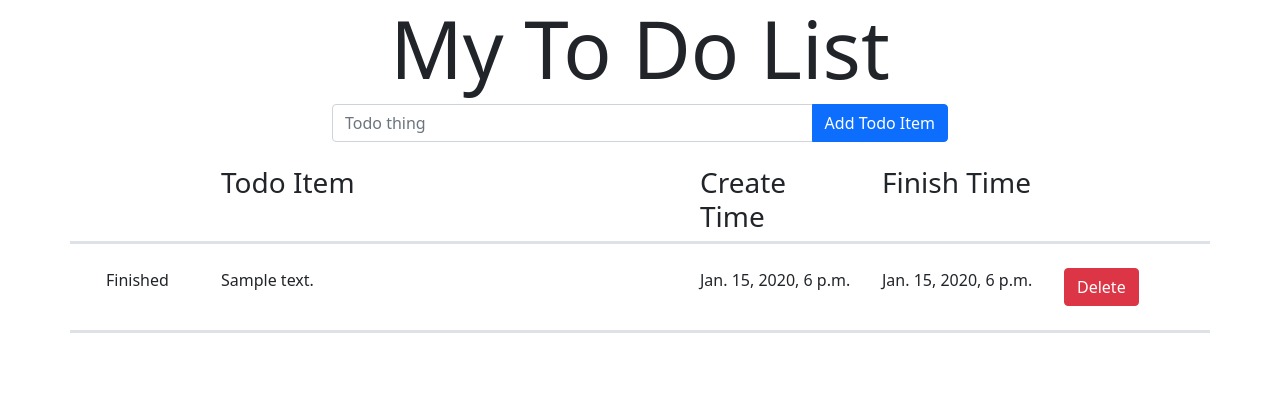
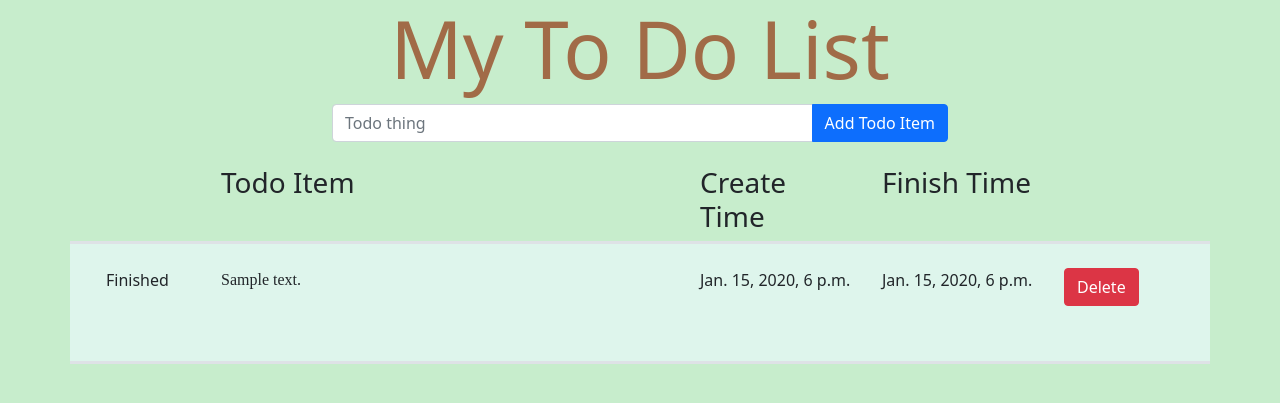
Before and after one commit to jeanlin88/TodoApp, a Django app: page /todo/ in a window 1280 px wide. Shown: the top 403 px of the page. Run offline with Django 3.2, Linux system fonts and the light colour scheme; tables that the repository leaves empty hold one stand-in row (values such as "Sample post"); some libraries are stand-ins or nearby versions.

Commit message:
change some font, make hover, fixed grid size

```diff
--- /dev/null
+++ b/todo_proj/static/mycss.css
@@ -0,0 +1,20 @@
+.fixed-height{
+    height: 120px;
+}
+.content{
+    height: 80px;
+    overflow: auto;
+    font-family: 'Times New Roman', Times, serif;
+}
+.grid-row{
+    background-color: rgb(240, 248, 245);
+}
+.grid-row:nth-child(even){
+    background-color: rgb(222, 245, 236);
+}
+.grid-row:hover{
+    background-color: rgb(230, 230, 250);
+}
+.camel{
+    color:#A16B47;
+}
--- a/todo_proj/templates/todo_list.html
+++ b/todo_proj/templates/todo_list.html
@@ -8,6 +8,7 @@
     <!-- Bootstrap CSS -->
     {% load static %}
     <link rel="stylesheet" href="{% static 'css/bootstrap.min.css' %}" />
+    <link rel="stylesheet" href="{% static 'mycss.css' %}" />
     <!--link
       href="https://cdn.jsdelivr.net/npm/bootstrap@5.1.3/dist/css/bootstrap.min.css"
       rel="stylesheet"
@@ -17,9 +18,9 @@
 
     <title>My To Do List</title>
   </head>
-  <body>
+  <body style="background-color:rgb(199,237,204)">
     <div class="text-center">
-      <h1 class="display-1">My To Do List</h1>
+      <h1 class="display-1 camel">My To Do List</h1>
     </div>
     <div>
       <form action="/addTodoItem/" method="post">
@@ -47,7 +48,7 @@
         <div class="col-1"></div>
       </div>
       {% for i in all_items %}
-      <div class="row p-4 border-bottom border-3">
+      <div class="row p-4 border-bottom border-3 fixed-height grid-row">
         <div class="col-1">
           {% if i.finish_time %}
           <label>Finished</label>
@@ -135,7 +136,7 @@
           </div>
           {% endif %}
         </div>
-        <div class="col-5 overflow-auto mx-4">{{i.content}}</div>
+        <div class="col-5 content mx-4">{{i.content}}</div>
         <div class="col-2">{{i.create_time}}</div>
         <div class="col-2">
           {% if i.finish_time %} {{i.finish_time}} {% else %}
```
